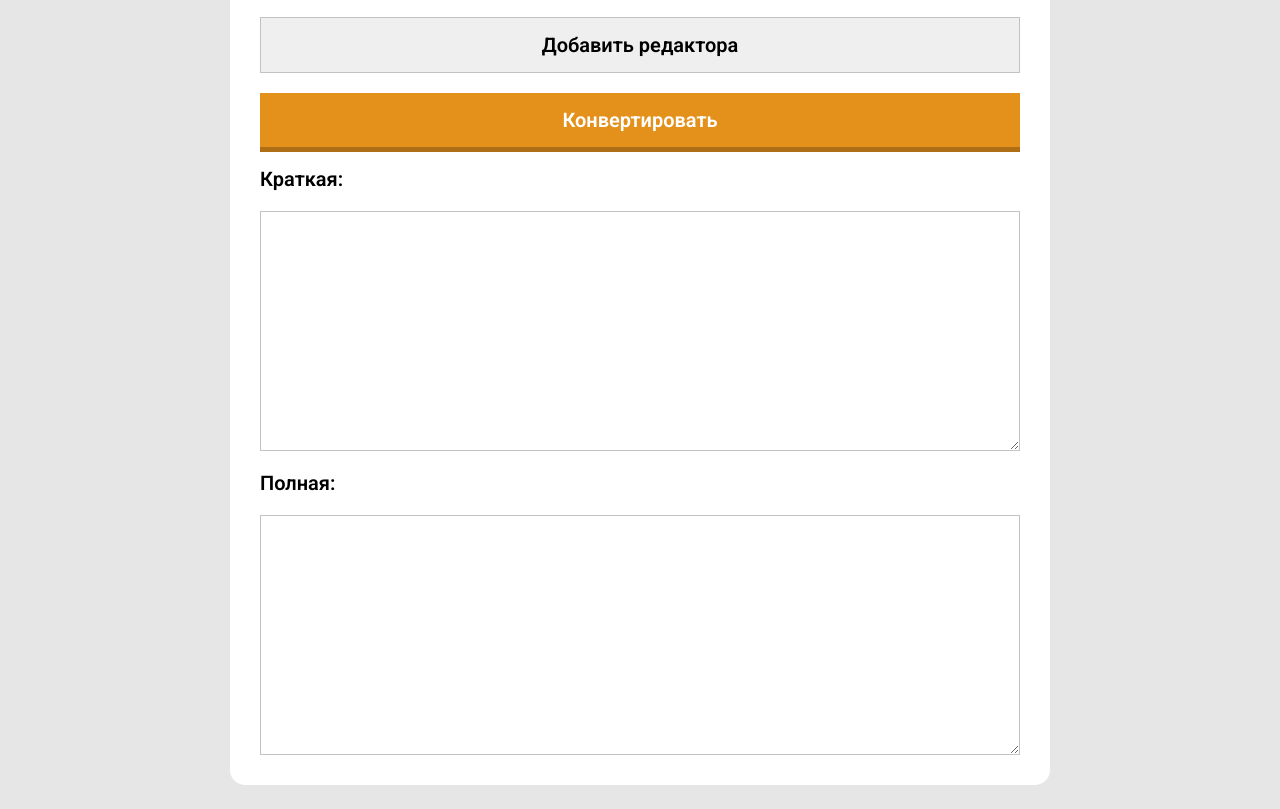
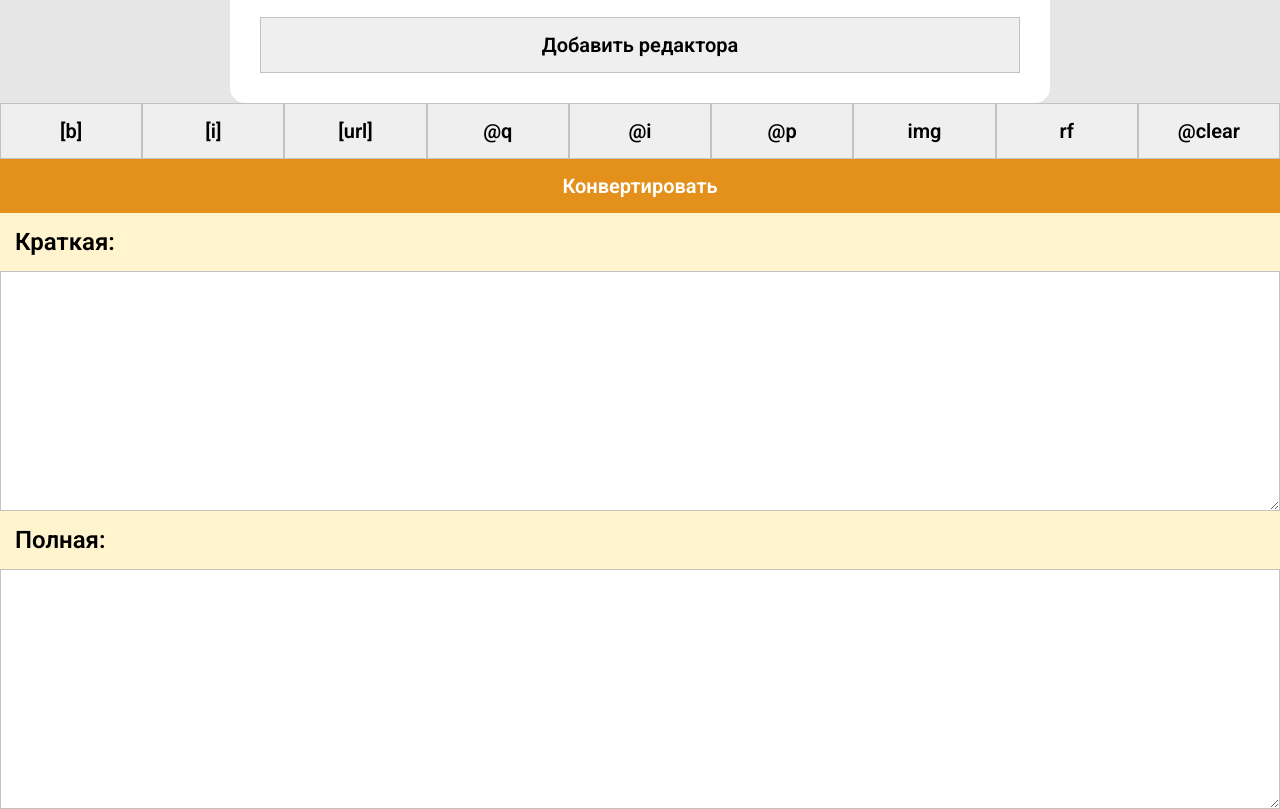
Before and after one commit to GZTHK/RMT-Encoder, a plain HTML site: page index.html in a window 1280 px wide. Shown: the part 4963-5772 px from the top of the page. Before the commit the page ends 5748 px from the top, so only its background shows below. Drawn offline with Linux system fonts and the light colour scheme.

Commit message:
Update index.html

```diff
--- a/index.html
+++ b/index.html
@@ -10,7 +10,7 @@
 </head>
 
 <body>
-
+    <div class="container">
         <div class="wrapper" id="wrapper">
             <h1>Конвертер выпуска газеты</h1>
 
@@ -99,17 +99,30 @@
             <h3>Над газетой работали:</h3>
             <input class="newspaper-author" placeholder="Пользователь N — отличный пользователь.">
             <button id="add-newspaper-author-btn">Добавить редактора</button>
+        </div>
 
+        <div class="wrapper-compile">
+            <div class="tag-btn-container">
+                <button class="tag-btn" onclick="insertTag('[b]', '[/b]')">[b]</button>
+                <button class="tag-btn" onclick="insertTag('[i]', '[/i]')">[i]</button>
+                <button class="tag-btn" onclick="insertTag('[url=]', '[/url]')">[url]</button>
+                <button class="tag-btn" onclick="insertTag('@q\n', '\n@avatar |  | \n@qend')">@q</button>
+                <button class="tag-btn" onclick="insertTag('@i ')">@i</button>
+                <button class="tag-btn" onclick="insertTag('@p ')">@p</button>
+                <button class="tag-btn" onclick="insertTag('<img src=&quot;', '&quot; class=&quot;rtImg600&quot; />')">img</button>
+                <button class="tag-btn" onclick="insertTag('<img src=&quot;', '&quot; class=&quot;rtRageFace&quot; />')">rf</button>
+                <button class="tag-btn" onclick="insertTag('@clear')">@clear</button>
+            </div>
             <button id="compile-btn">Конвертировать</button>
 
-        <h3>Краткая:</h3>
+            <h2>Краткая:</h2>
             <textarea id="result-short"></textarea>
-        <h3>Полная:</h3>
+            <h2>Полная:</h2>
             <textarea id="result-full"></textarea>
         </div>
 
         <script src="js/script.js"></script>
-
+    </div>
 </body>
 
 </html>
```
Lines whose indentation alone changed are shown as unchanged.
